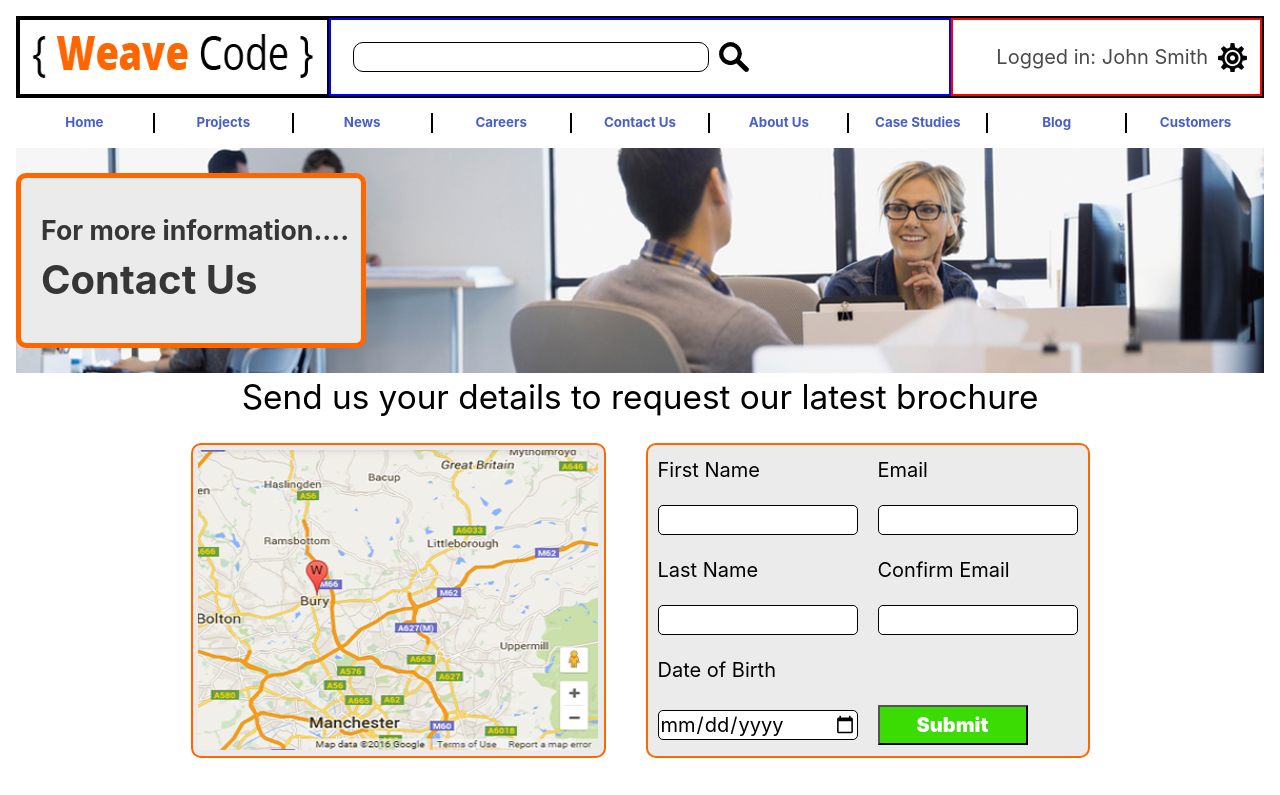
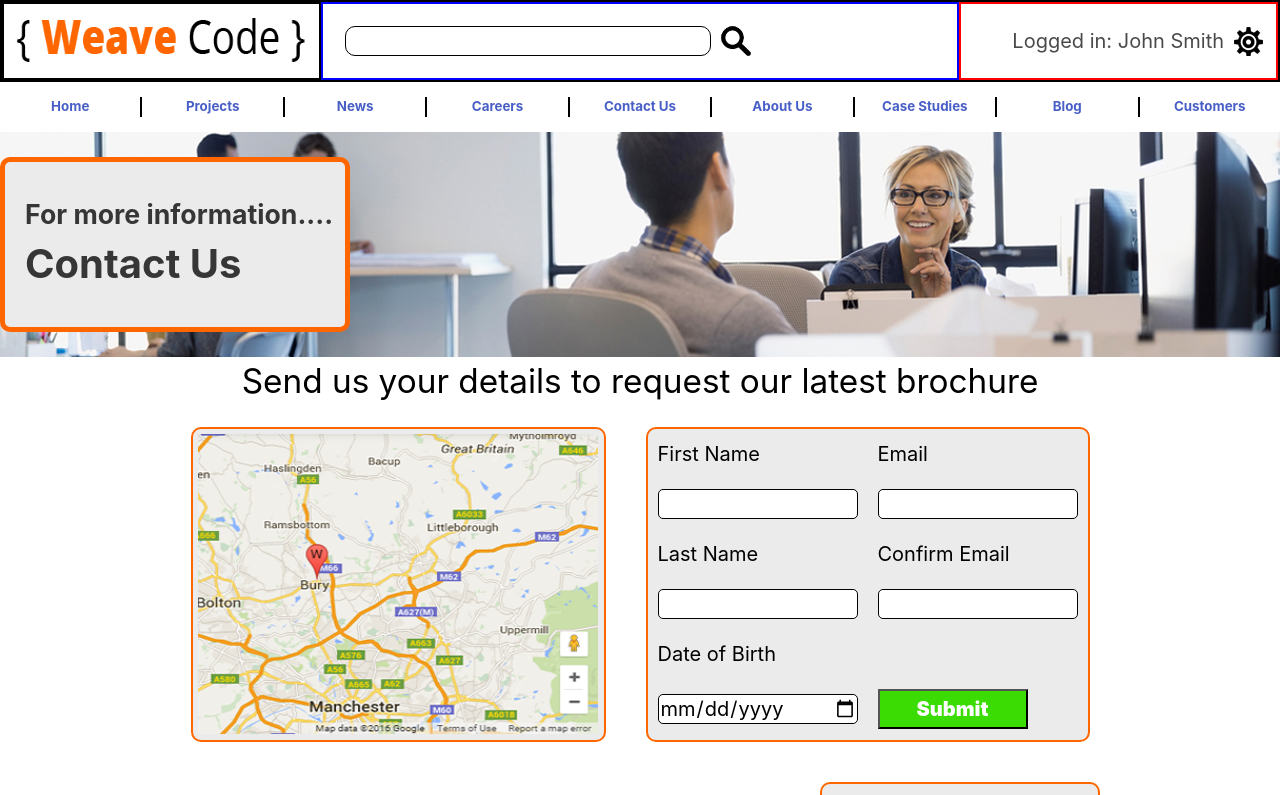
Before and after one commit to Richard-Thompson/weaveability_ContactUs_page, a React app: page / in a window 1280 px wide. Shown: the top 795 px of the page. Built offline with nearby package versions, Linux system fonts and the light colour scheme.

Commit message:
removing padding from body so that page is full width upto maxwidth

```diff
--- a/src/css/index.css
+++ b/src/css/index.css
@@ -1,5 +1,4 @@
 body {
-  padding: 1em;
   width:100%;
   max-width:1400px;
   margin:0 auto;
```
